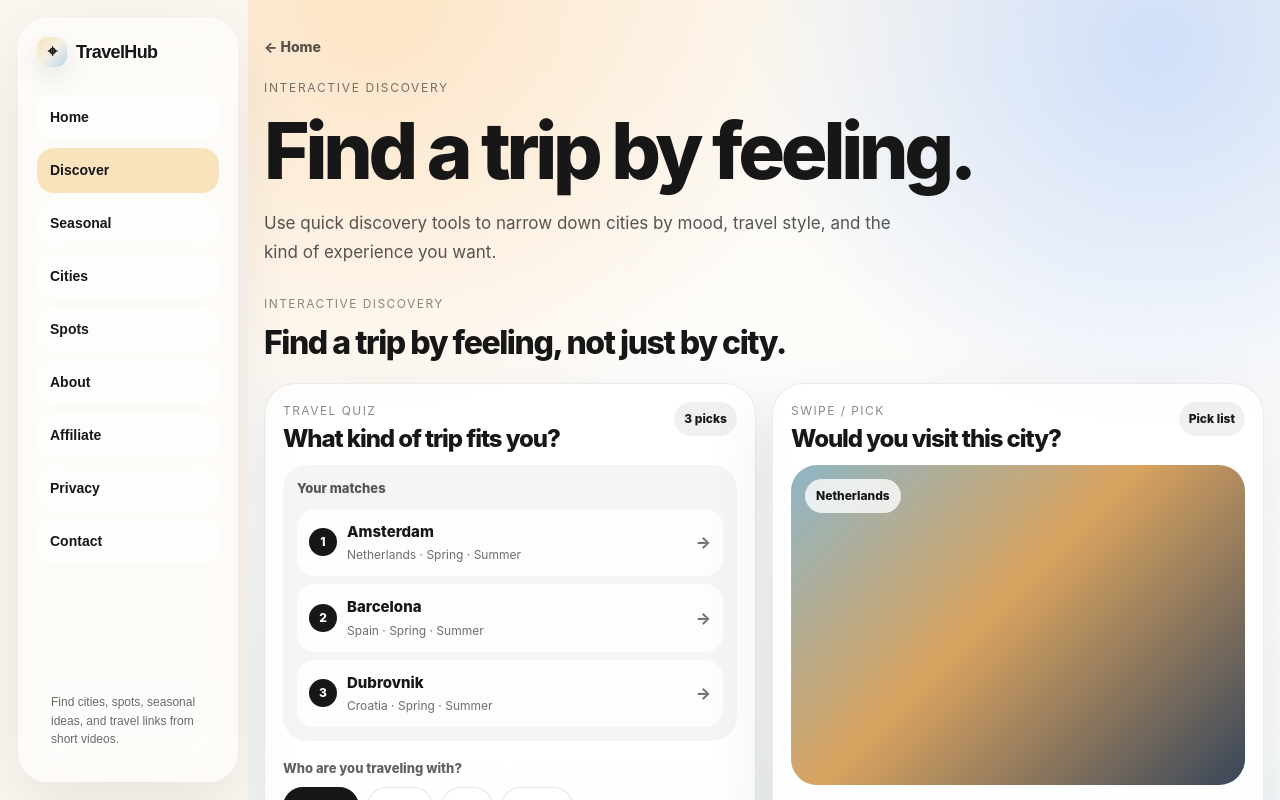
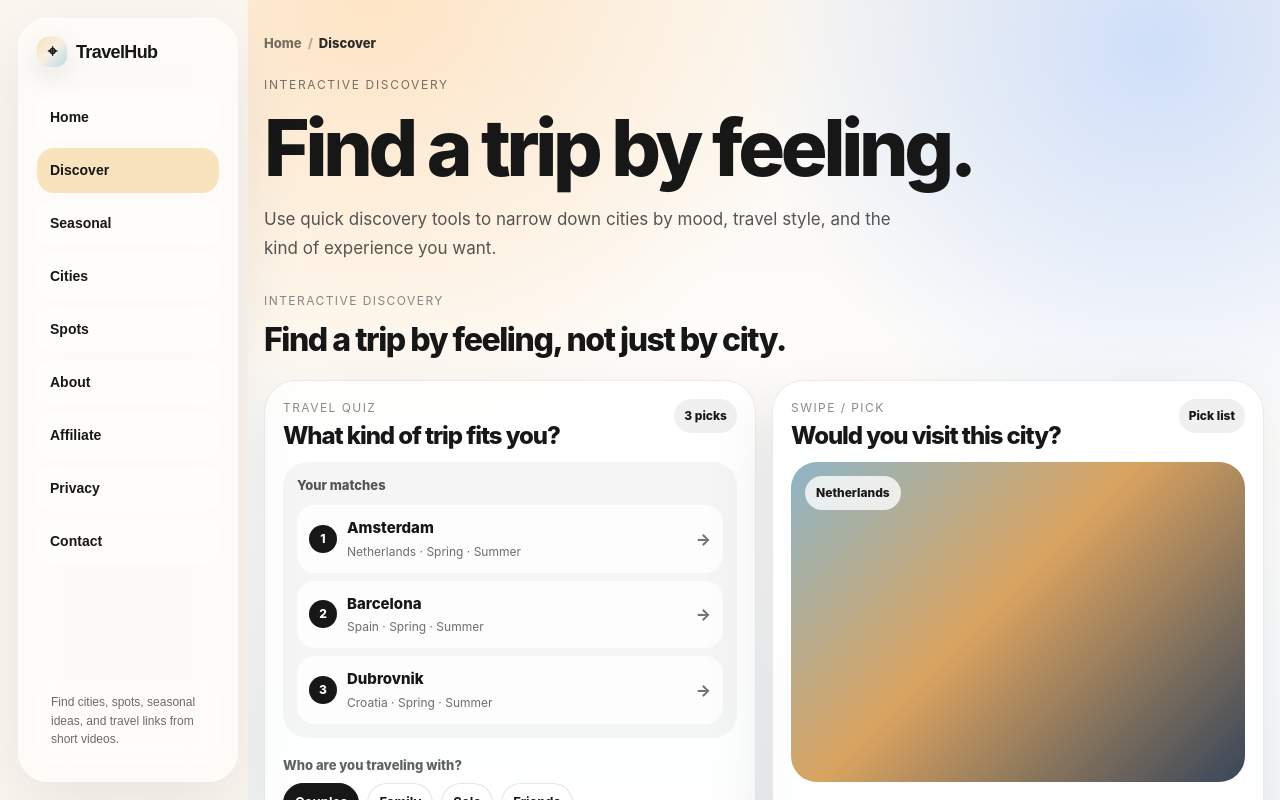
Before and after one commit to kazumophone-arch/travelhub, a Next.js app: page /discover in a window 1280 px wide. Shown: the top 800 px of the page. Built offline with nearby package versions, Linux system fonts and the light colour scheme.

Commit message:
replace top level back links with breadcrumbs

```diff
--- a/app/discover/page.tsx
+++ b/app/discover/page.tsx
@@ -1,4 +1,4 @@
-import Link from "next/link";
+import { Breadcrumbs } from "@/components/Breadcrumbs";
 import type { Metadata } from "next";
 import type { CSSProperties } from "react";
 import { cities } from "@/data/cities";
@@ -20,9 +20,12 @@ export default function DiscoverPage() {
     <main style={pageStyle}>
       <section style={shellStyle}>
         <section style={heroStyle}>
-          <Link href="/" style={homeLinkStyle}>
-            ← Home
-          </Link>
+          <Breadcrumbs
+            items={[
+              { label: "Home", href: "/" },
+              { label: "Discover" },
+            ]}
+          />
 
           <div style={eyebrowStyle}>Interactive discovery</div>
 
--- a/components/CityDirectory.tsx
+++ b/components/CityDirectory.tsx
@@ -1,6 +1,7 @@
 "use client";
 
 import Link from "next/link";
+import { Breadcrumbs } from "@/components/Breadcrumbs";
 import { useMemo, useState } from "react";
 import type { CSSProperties } from "react";
 import type { City } from "@/data/types";
@@ -196,9 +197,12 @@ export function CityDirectory({ cities }: Props) {
     <main style={pageStyle}>
       <section style={shellStyle}>
         <section style={heroStyle}>
-          <Link href="/" style={homeLinkStyle}>
-            ← Home
-          </Link>
+          <Breadcrumbs
+            items={[
+              { label: "Home", href: "/" },
+              { label: "Cities" },
+            ]}
+          />
 
           <div style={eyebrowStyle}>City directory</div>
 
--- a/components/SeasonalDirectory.tsx
+++ b/components/SeasonalDirectory.tsx
@@ -1,6 +1,7 @@
 "use client";
 
 import Link from "next/link";
+import { Breadcrumbs } from "@/components/Breadcrumbs";
 import { useMemo, useState } from "react";
 import type { CSSProperties } from "react";
 import type { City } from "@/data/types";
@@ -99,9 +100,12 @@ export function SeasonalDirectory({ cities }: Props) {
     <main style={pageStyle}>
       <section style={shellStyle}>
         <section style={heroStyle}>
-          <Link href="/" style={homeLinkStyle}>
-            ← Home
-          </Link>
+          <Breadcrumbs
+            items={[
+              { label: "Home", href: "/" },
+              { label: "Seasonal" },
+            ]}
+          />
 
           <div style={eyebrowStyle}>Seasonal travel</div>
 
--- a/components/SpotDirectory.tsx
+++ b/components/SpotDirectory.tsx
@@ -1,6 +1,7 @@
 "use client";
 
 import Link from "next/link";
+import { Breadcrumbs } from "@/components/Breadcrumbs";
 import { useMemo, useState } from "react";
 import type { CSSProperties } from "react";
 import type { City } from "@/data/types";
@@ -114,9 +115,12 @@ export function SpotDirectory({ cities }: Props) {
     <main style={pageStyle}>
       <section style={shellStyle}>
         <section style={heroStyle}>
-          <Link href="/" style={homeLinkStyle}>
-            ← Home
-          </Link>
+          <Breadcrumbs
+            items={[
+              { label: "Home", href: "/" },
+              { label: "Spots" },
+            ]}
+          />
 
           <div style={eyebrowStyle}>Spot directory</div>
 
```
